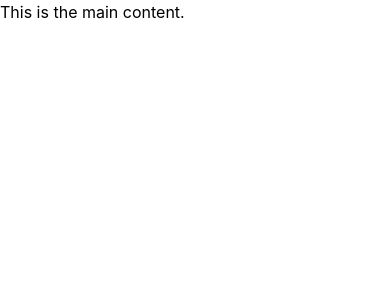
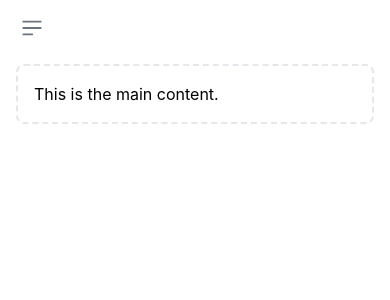
Before and after one commit to ErikFub/tafel-operations, a React (Create React App) app: page / in a window 390 px wide. Shown: the top 300 px of the page. Built offline with nearby package versions, Linux system fonts and the light colour scheme.

Commit message:
Adjust remaining page to new sidebar

```diff
--- a/src/App.js
+++ b/src/App.js
@@ -1,11 +1,13 @@
 import './App.css';
 import Sidebar from './components/Sidebar';
 import Main from './components/Main';
+import SidebarCollapsed from './components/SidebarCollapsed';
 
 
 function App() {
   return (
     <div>
+      <SidebarCollapsed></SidebarCollapsed>
       <Sidebar></Sidebar>
       <Main>
         <h1>Tafel Operations App</h1>
--- a/src/components/Main.js
+++ b/src/components/Main.js
@@ -1,5 +1,11 @@
 export default function Sidebar() {
     return (
-        <main>This is the main content.</main>
+        <main>
+            <div class="p-4 sm:ml-64">
+                <div class="p-4 border-2 border-gray-200 border-dashed rounded-lg dark:border-gray-700">
+                    This is the main content.
+                </div>
+            </div>
+        </main>
     )
 }
--- a/src/components/Sidebar.js
+++ b/src/components/Sidebar.js
@@ -15,7 +15,7 @@ export default function Sidebar() {
                 <ul class="space-y-2 font-medium">
                     {navigation.map(([title, url]) => (
                     <li>
-                        <a href={url} className={"flex items-center p-2 text-gray-900 rounded-lg dark:text-white hover:bg-gray-100 dark:hover:bg-gray-700" + (url === window.location.pathname ? " font-bold" : "")}>
+                        <a id={title} href={url} className={"flex items-center p-2 text-gray-900 rounded-lg dark:text-white hover:bg-gray-100 dark:hover:bg-gray-700" + (url === window.location.pathname ? " font-bold" : "")}>
                             <span class="ml-3">{title}</span>
                         </a>
                     </li>
--- /dev/null
+++ b/src/components/SidebarCollapsed.js
@@ -0,0 +1,11 @@
+export default function SidebarCollapsed() {
+    // Adapted from https://flowbite.com/docs/components/sidebar/
+    return (
+        <button data-drawer-target="default-sidebar" data-drawer-toggle="default-sidebar" aria-controls="default-sidebar" type="button" class="inline-flex items-center p-2 mt-2 ml-3 text-sm text-gray-500 rounded-lg sm:hidden hover:bg-gray-100 focus:outline-none focus:ring-2 focus:ring-gray-200 dark:text-gray-400 dark:hover:bg-gray-700 dark:focus:ring-gray-600">
+            <span class="sr-only">Open sidebar</span>
+            <svg class="w-6 h-6" aria-hidden="true" fill="currentColor" viewBox="0 0 20 20" xmlns="http://www.w3.org/2000/svg">
+                <path clip-rule="evenodd" fill-rule="evenodd" d="M2 4.75A.75.75 0 012.75 4h14.5a.75.75 0 010 1.5H2.75A.75.75 0 012 4.75zm0 10.5a.75.75 0 01.75-.75h7.5a.75.75 0 010 1.5h-7.5a.75.75 0 01-.75-.75zM2 10a.75.75 0 01.75-.75h14.5a.75.75 0 010 1.5H2.75A.75.75 0 012 10z"></path>
+            </svg>
+        </button>
+    )
+}
```
